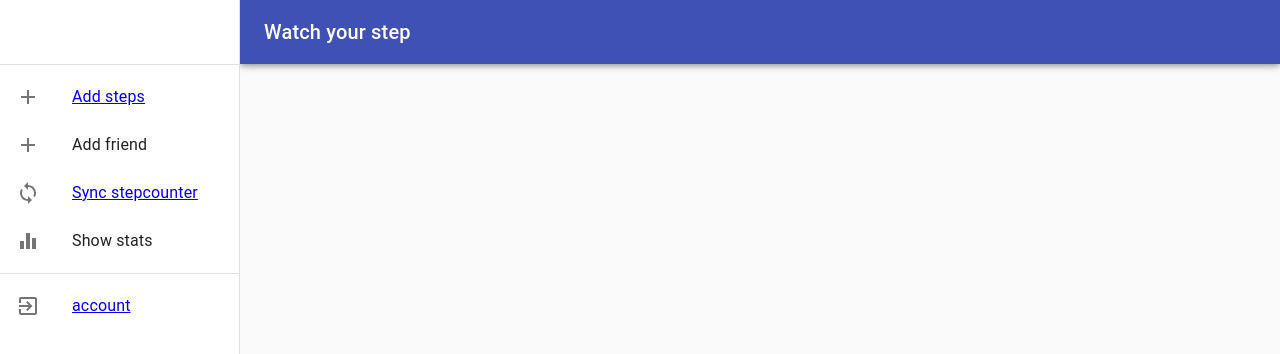
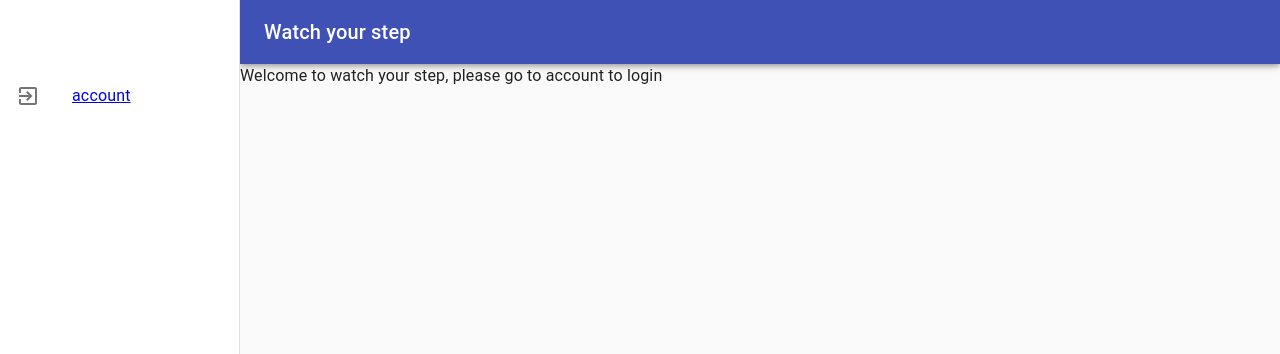
Before and after one commit to kimlintu/grupp17, a React (Create React App) app: page / in a window 1280 px wide. Shown: the top 354 px of the page. Built offline with nearby package versions, Linux system fonts and the light colour scheme; no server answers.

Commit message:
HIde functionallity when there is no user
When there is no user, hide the buttons in drawer to other functionallity

```diff
--- a/src/App.js
+++ b/src/App.js
@@ -25,7 +25,9 @@ function App() {
             The "/" path always matches so it needs to be the last <Route>. */}
       <Switch>
         <Route path="/account">
+          <Drawer>
           <Account /> {/* Our own React component (will be replaced by corresponding Presenter later) */}
+          </Drawer>
         </Route>
         <Route path="/steps">
           <Steps />
--- a/src/presenter/drawer.js
+++ b/src/presenter/drawer.js
@@ -3,10 +3,11 @@ import { PermanentDrawerLeft } from "../view/drawerView";
 import {apiGetRequest} from '../api/serverApi';
 
 
-function Drawer(){
+function Drawer(props){
     const [user, getUser] = useState('');
 
     return createElement(PermanentDrawerLeft, {
+        props,
         getUser: async () => {
             try{
                 const resp = await apiGetRequest({resource: 'api/user'});
--- a/src/view/drawerView.js
+++ b/src/view/drawerView.js
@@ -40,8 +40,9 @@ const useStyles = makeStyles((theme) => ({
   },
 }));
 
-function PermanentDrawerLeft(props,getUser,user) {
+function PermanentDrawerLeft({props, getUser, user}) {
   const classes = useStyles();
+  getUser();
 
   return (
     <div className={classes.root}>
@@ -62,6 +63,7 @@ function PermanentDrawerLeft(props,getUser,user) {
         anchor="left"
       >
         <div className={classes.toolbar} />
+        {user && (<>
         <Divider />
         <List>
           <Link to="/steps">
@@ -94,6 +96,7 @@ function PermanentDrawerLeft(props,getUser,user) {
           </ListItem>
         </List>
         <Divider />
+        </>)}
         <List>
           <Link to="/account">
             <ListItem button key={"account"}>
--- a/src/view/mainMenuView.js
+++ b/src/view/mainMenuView.js
@@ -4,6 +4,9 @@ import {apiGetRequest} from '../api/serverApi';
 const MainMenuView = ({getUserName, userName}) => {
   getUserName(); //get logged in users name, if there is any
   return <div>
+
+    {userName && (
+    <>
     <Typography paragraph>
       KIMPOSSIBLE
       KIMPOSSIBLE
@@ -26,6 +29,14 @@ const MainMenuView = ({getUserName, userName}) => {
     }}>
       test db delete
     </button>
+    </>)}
+    {!userName && (
+    <>
+    <Typography paragraph>
+        Welcome to watch your step, please go to account to login
+    </Typography>
+    </>
+    )}
   </div>
 };
 
```
